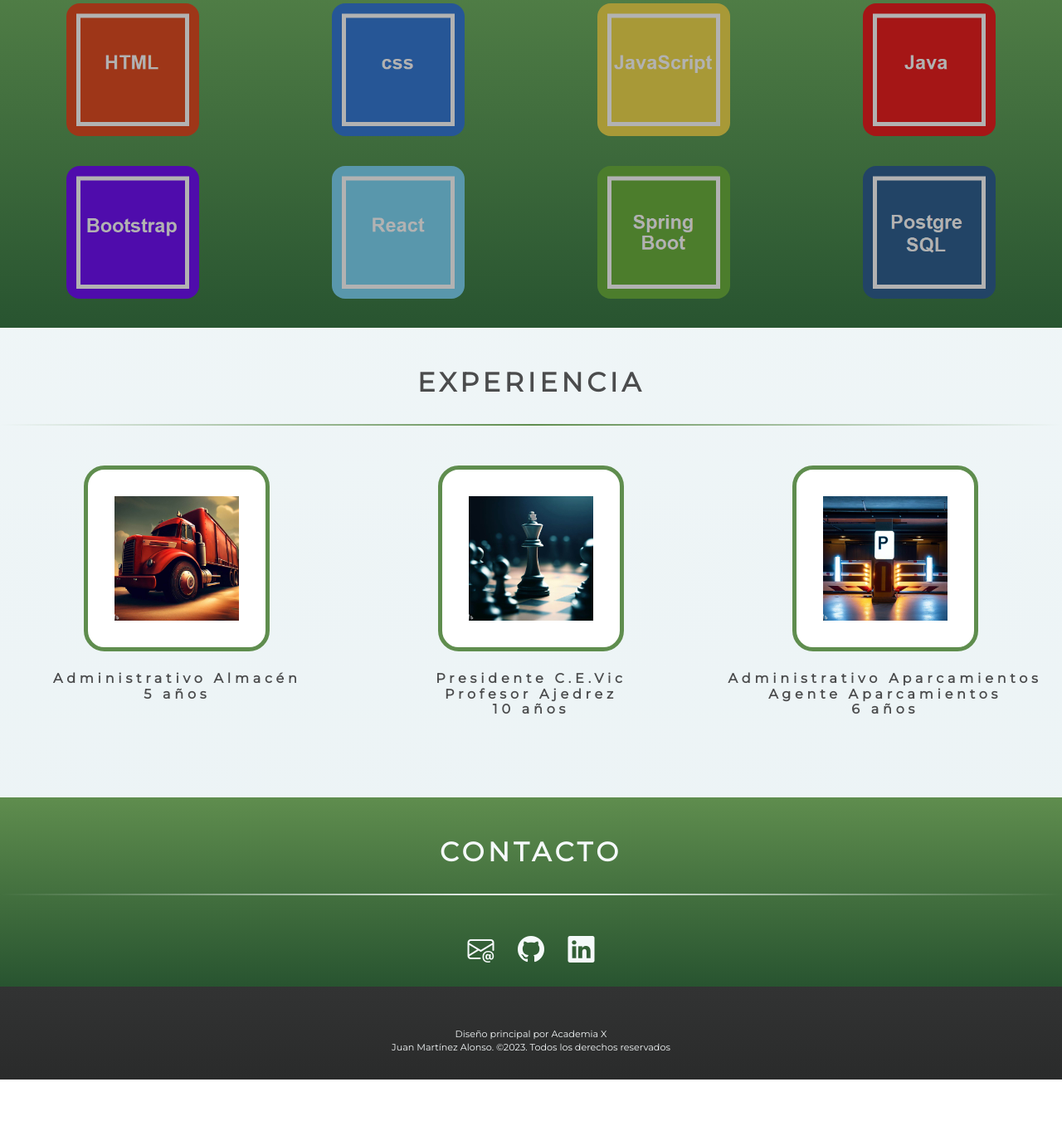
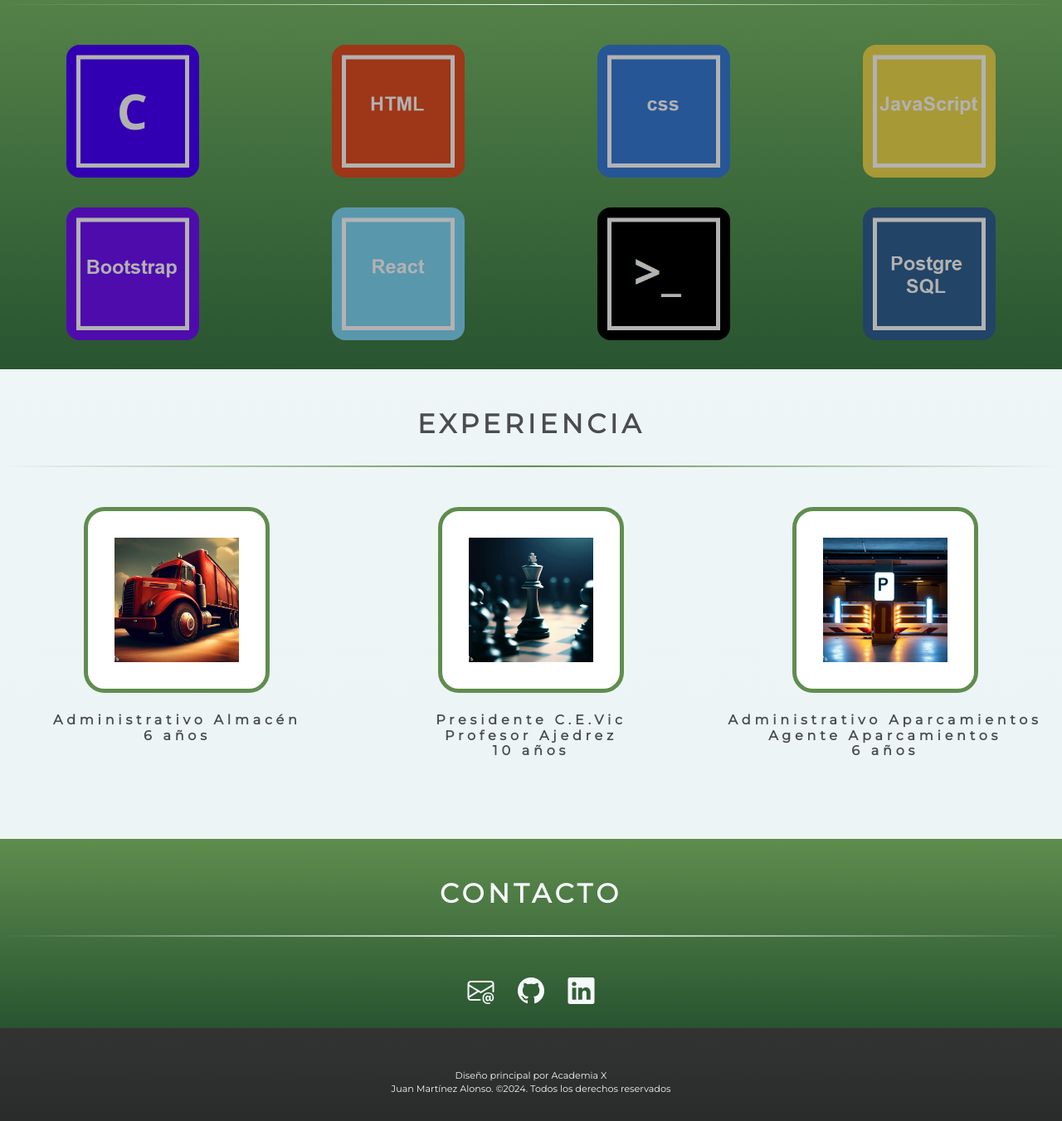
Before and after one commit to JuanMaAl/JuanWebDevPortafolio, a plain HTML site: page index.html in a window 1280 px wide. Shown: the part 1160-2511 px from the top of the page at 83% size. Before the commit the page ends 2461 px from the top, so only its background shows below. Drawn offline with nearby package versions, Linux system fonts and the light colour scheme.

Commit message:
Changes in logo, changes in skillset, Linkedin link

```diff
--- a/index.html
+++ b/index.html
@@ -22,7 +22,7 @@
 </head>
 <body>
     <header>
-        <img src="assets/img/logos/large.png" alt="logo grande" class="circle">
+        <img src="assets/img/logos/myPhoto.png" alt="logo grande" class="circle">
         <h1>Juan Martínez Alonso</h1>
         <hr>
         <h2>DAW (Desarrollo de Aplicaciones Web)</h2>
@@ -73,6 +73,9 @@
             <hr>
             <div>
                 <div>
+                    <img src="assets/img/skillset/C-logo.png" alt="logo C - letras blancas sobre fondo azul marino">
+                </div>
+                <div>
                     <img src="assets/img/skillset/html-logo.png" alt="logo html - letras blancas sobre fondo naranja">
                 </div>
                 <div>
@@ -82,16 +85,13 @@
                     <img src="assets/img/skillset/JavaScript-logo.png" alt="logo JavaScript - letras blancas sobre fondo amarillo">
                 </div>
                 <div>
-                    <img src="assets/img/skillset/java-logo.png" alt="logo Java - letras blancas sobre fondo rojo">
-                </div>
-                <div>
                     <img src="assets/img/skillset/Bootstrap-logo.png" alt="logo Bootstrap - letras blancas sobre fondo lila">
                 </div>
                 <div>
                     <img src="assets/img/skillset/ReactLogo.png" alt="logo React - letras blancas sobre fondo azul">
                 </div>
                 <div>
-                    <img src="assets/img/skillset/Spring-boot-logo.png" alt="logo Spring Boot - letras blancas sobre fondo verde">
+                    <img src="assets/img/skillset/term-logo.png" alt="logo terminal - letras blancas sobre fondo negro">
                 </div>
                 <div>
                     <img src="assets/img/skillset/PostgreSQL-logo.png" alt="logo PostgreSQL - letras blancas sobre fondo azul">
@@ -105,7 +105,7 @@
             <div>
                 <a>
                     <img src="assets/img/experience/camion-rojo.jpg" alt="un camión rojo">
-                    <h4>Administrativo Almacén<br>5 años</h4>
+                    <h4>Administrativo Almacén<br>6 años</h4>
                 </a>
 
                 <a>
@@ -130,7 +130,7 @@
                 <a href="https://github.com/JuanMaAl" target="_blank">
                         <i class="bi bi-github" ></i>
                 </a>
-                <a href="">
+                <a href="https://www.linkedin.com/in/juan-mart%C3%ADnez-alonso-2431a0331i" target="_blank"/>
                     <i class="bi bi-linkedin"></i>
                 </a>
             </nav>
@@ -138,7 +138,7 @@
     </main>
     <footer>
         <br>
-        <small>Diseño principal por Academia X<br>Juan Martínez Alonso. &copy;2023. Todos los derechos reservados</small>
+        <small>Diseño principal por Academia X<br>Juan Martínez Alonso. &copy;2024. Todos los derechos reservados</small>
     </footer>
     <script src="assets/js/main.js"></script>
     <script src="assets/js/fixed.js"></script>
```
Also changed, not shown: assets/img/logos/myPhoto.png (added), assets/img/skillset/C-logo.png (added), assets/img/skillset/term-logo.png (added).
